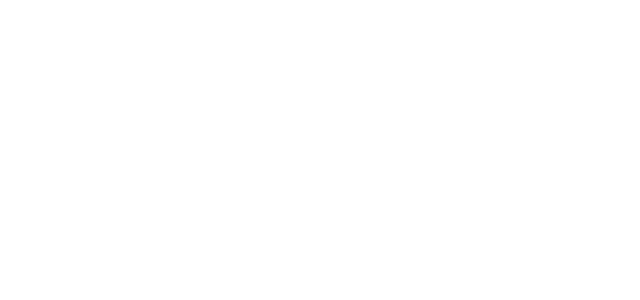
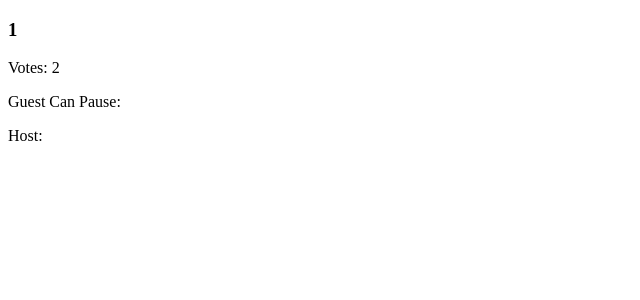
Before and after one commit to gitrlawton/new-repo4, a React app in the folder playlist_controller/frontend_app/: page /room/1 in a window 1280 px wide. Shown: the top 300 px of the page, without its empty margins (0-640 px from the left). Built offline with nearby package versions, Linux system fonts and the light colour scheme; the HTML template or start-up script is replaced by a standard one.

Commit message:
Created the Room component and registered a dynamic path for it in urls.py.

```diff
--- a/playlist_controller/frontend_app/src/components/HomePage.js
+++ b/playlist_controller/frontend_app/src/components/HomePage.js
@@ -2,6 +2,8 @@
 import RoomJoinPage from './RoomJoinPage';
 import CreateRoomPage from './CreateRoomPage';
 import { BrowserRouter as Router, Switch, Route, Link, Redirect } from "react-router-dom";
+import Room from "./Room";
+
 
 export default class HomePage extends Component {
     constructor(props) {
@@ -37,6 +39,8 @@
                     </Route>
                     <Route path="/join" component={RoomJoinPage} />
                     <Route path="/create" component={CreateRoomPage} />
+                    {/* The semi-colon denotes a placeholder variable. */}
+                    <Route path='/room/:roomCode' component={Room} />
                 </Switch>
             </Router>
         );
--- /dev/null
+++ b/playlist_controller/frontend_app/src/components/Room.js
@@ -0,0 +1,24 @@
+import React, { Component } from 'react';
+
+export default class Room extends Component {
+    constructor(props) {
+        super(props);
+        this.state = {
+            votesToSkip: 2,
+            guestCanPause: false,
+            isHost: false,
+        };
+        this.roomCode = this.props.match.params.roomCode;
+    }
+
+    render() {
+        return (
+            <div>
+                <h3>{this.roomCode}</h3>
+                <p>Votes: {this.state.votesToSkip}</p>
+                <p>Guest Can Pause: {this.state.guestCanPause}</p>
+                <p>Host: {this.state.isHost}</p>
+            </div>
+        )
+    }
+}
```
Also changed, not shown: 2 other files (tests, documents, lock files or other folders).
